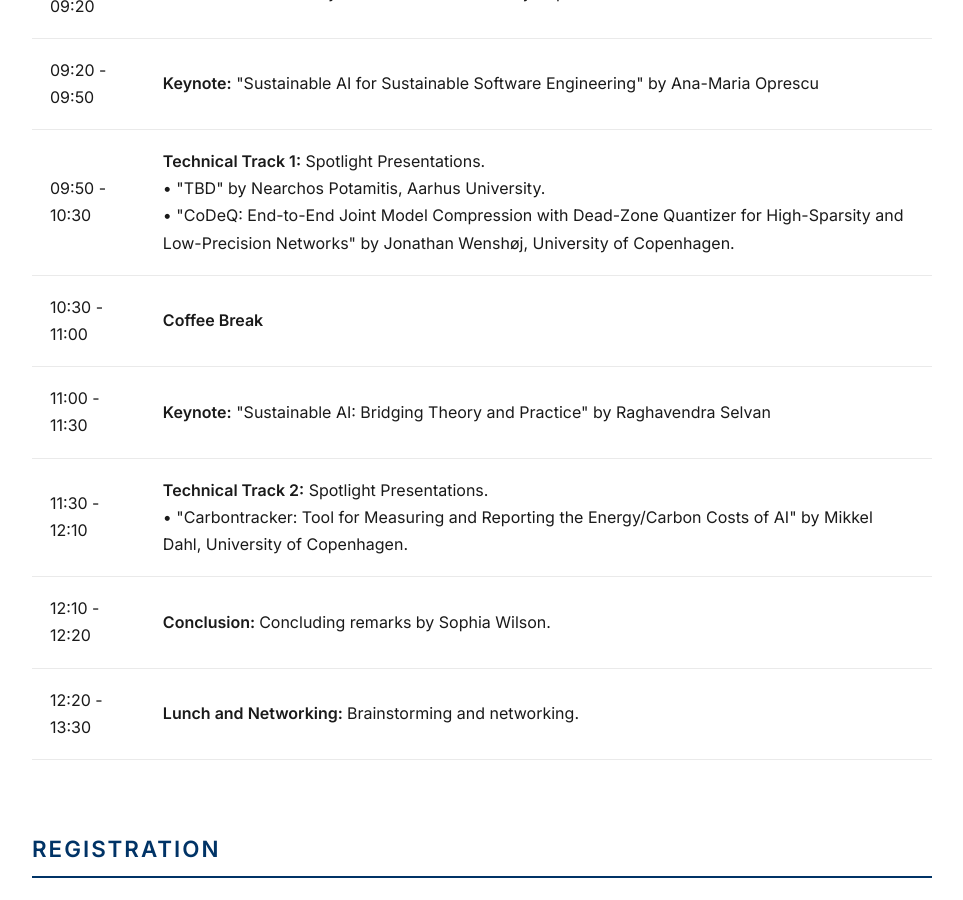
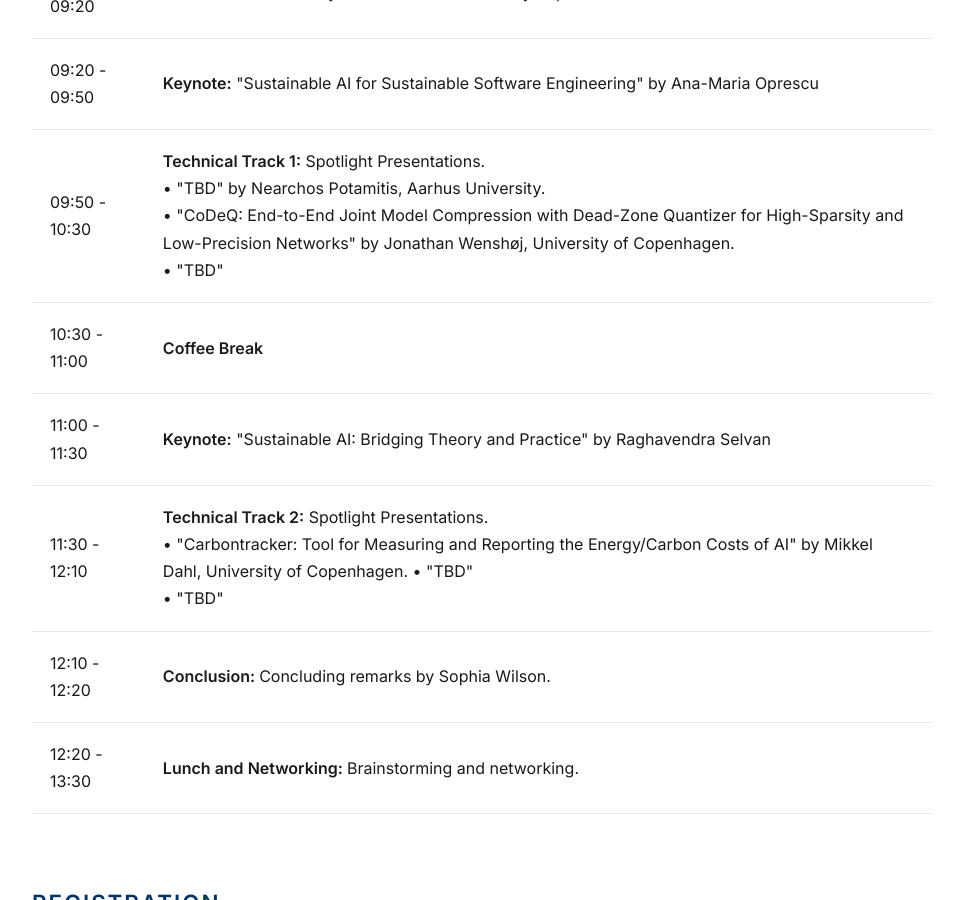
Before and after one commit to saintslab/saintslab.github.io, a Jekyll site: the page workshop2026/index.html, which Jekyll copies as it is, in a window 1280 px wide and 900 px high, scrolled down 1689 px. Shown: the whole window, without its empty margins (158-1121 px from the left). Built offline with Jekyll 4.4.1, drawn with Linux system fonts in a browser that asks for light colours.

Commit message:
Update index

```diff
--- a/workshop2026/index.html
+++ b/workshop2026/index.html
@@ -257,6 +257,7 @@
                     <td><strong>Technical Track 1:</strong> Spotlight Presentations. <br>
                 &#x2022; "TBD" by Nearchos Potamitis, Aarhus University. <br>
                 &#x2022; "CoDeQ: End-to-End Joint Model Compression with Dead-Zone Quantizer for High-Sparsity and Low-Precision Networks" by Jonathan Wenshøj, University of Copenhagen. <br>
+                &#x2022; "TBD" <br>
 
                 </td>
                 </tr>
@@ -272,6 +273,8 @@
                     <td>11:30 - 12:10</td>
                     <td><strong>Technical Track 2:</strong> Spotlight Presentations.<br>
                 &#x2022; "Carbontracker: Tool for Measuring and Reporting the Energy/Carbon Costs of AI" by Mikkel Dahl, University of Copenhagen.
+                &#x2022; "TBD" <br>
+                &#x2022; "TBD" <br>
 </td>
                 </tr>
                 <tr>
```
